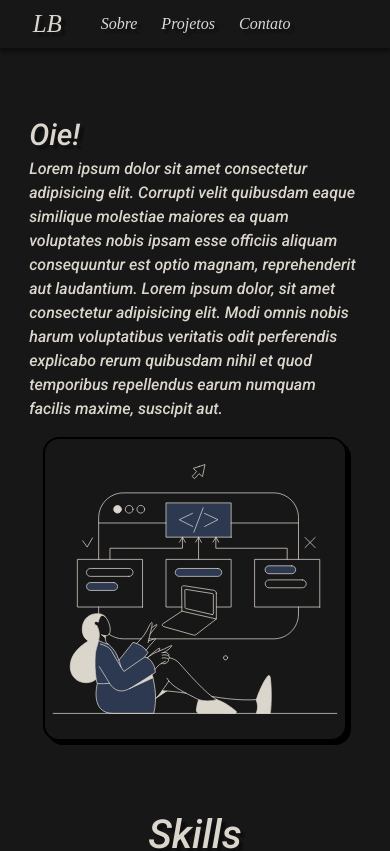
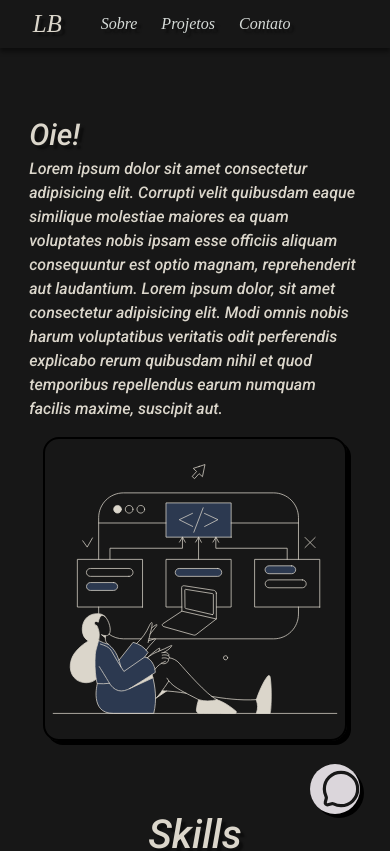
Before and after one commit to LaizaBarbosa/portifolio-web, a React (Vite) app: page / in a window 390 px wide. Shown: the top 851 px of the page. Built offline with nearby package versions, Linux system fonts and the light colour scheme; no server answers; a web font is replaced by a local one.

Commit message:
feat: add widget de contato

```diff
--- a/src/App.jsx
+++ b/src/App.jsx
@@ -3,6 +3,7 @@ import Header from "./components/header"
 import Projetos from "./components/projetos"
 import Skills from "./components/skills"
 import Formulario from "./components/formulario"
+import Widget from "./components/widget"
 import './App.css'
 
 function App() {
@@ -15,7 +16,7 @@ function App() {
       <Skills></Skills>
       <Projetos></Projetos>
       <Formulario></Formulario>
-
+      <Widget></Widget>
       <footer>
         <a target="blank" href="www.linkedin.com/in/laiza-barbosa-1821b7271">Linkedin</a>
         <a target="blank" href="https://github.com/LaizaBarbosa">GitHub</a>
--- /dev/null
+++ b/src/components/widget/index.jsx
@@ -0,0 +1,26 @@
+import './style.css'
+
+export default function Widget(){
+
+    const abrirRedes = () => {
+        let menu = document.querySelector('.menu')
+
+        menu.style.display === 'none' ? menu.style.display = 'inline-block' : menu.style.display = 'none'
+    }
+
+    return(
+        <div className="widget">
+                <button onClick={abrirRedes}>
+                    <img src="src/assets/chat.svg" alt="ícone redes sociais" />
+                </button>
+                <div className='menu'>
+                <a href="https://github.com/LaizaBarbosa" target="_blank" rel="noopener noreferrer">
+                    <img src="src/assets/git-icon.svg" alt="link github" />
+                </a>
+                <a href="https://linkedin.com/in/laiza-barbosa-1821b7271" target="_blank" rel="noopener noreferrer">
+                    <img src="src/assets/linkedin-icon.svg" alt="link linkedin" />
+                </a>
+            </div>
+        </div>
+    )
+}
--- /dev/null
+++ b/src/components/widget/style.css
@@ -0,0 +1,55 @@
+.widget{
+    display: flex;
+    width: 60px;
+    height: 60px;
+    position: sticky;
+    bottom: 40px;
+    right: 40px;
+    float: right;
+    background-color: #dbd6db;
+    border-radius: 50%;
+    z-index: 10;
+    box-shadow: 4px 4px 0px #000;
+
+    button{
+        border: none;
+        background-color: transparent;
+        margin-top: 9px;
+        margin-left: 5px;
+        display: flex;
+        flex-direction: column;
+        cursor: pointer;
+    }
+
+    img{
+        width: 40px;
+    }
+}
+
+
+.menu{
+    display: none;
+    width: 40px;
+    margin-left: -44px;
+    position: relative;
+    top: -100px;
+    transition: 0.8s;
+    img{
+        filter: drop-shadow(4px 4px 0px #000);
+    }
+}
+
+@media (max-width: 500px) {
+    .widget{
+        bottom: 30px;
+        right: 30px;
+        width: 50px;
+        height: 50px;
+
+        button{
+            margin-left: 1  px;
+            margin-top: 4px;
+        }
+    }
+
+}
```
Also changed, not shown: src/assets/chat.svg (added).
